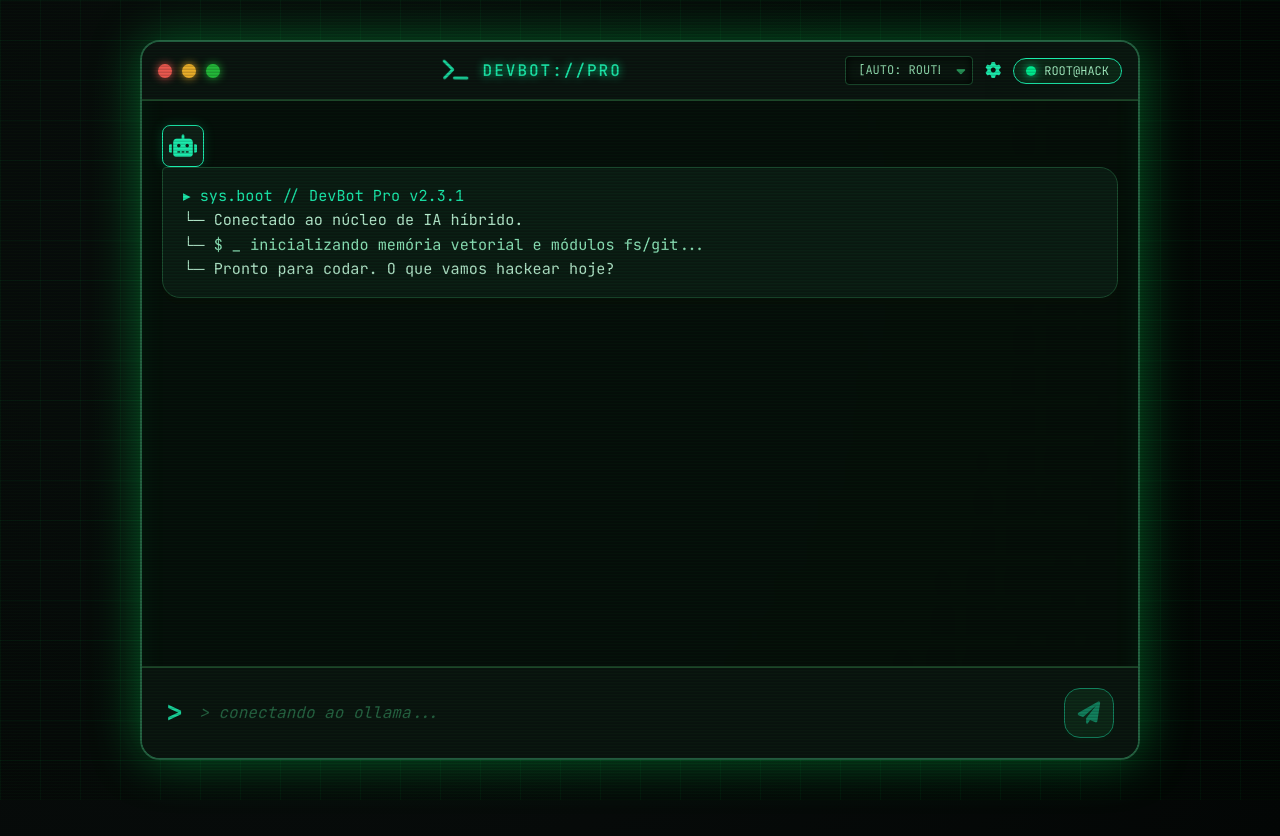
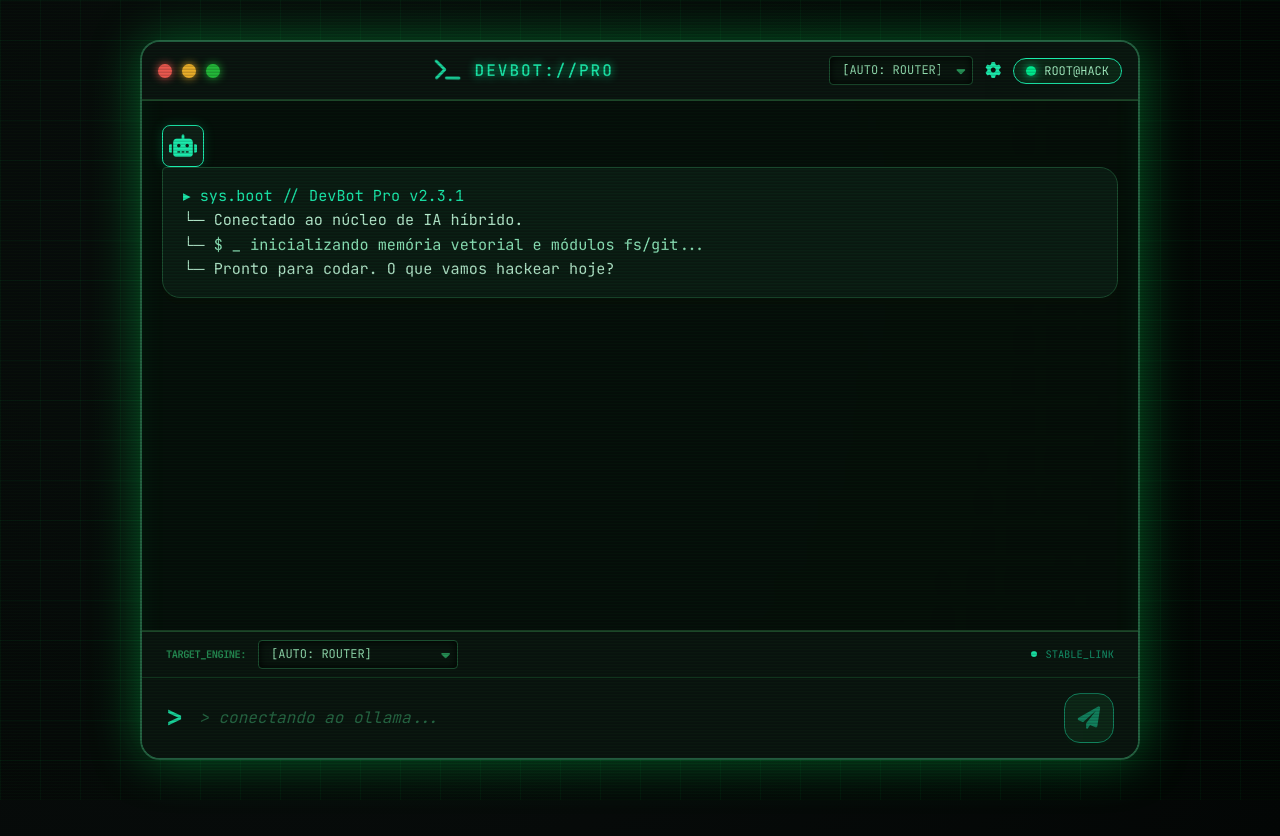
Before and after one commit to luiscastropess-del/DevBot, a Next.js app: page / in a window 1280 px wide. Shown: the top 836 px of the page. Built offline with nearby package versions, Linux system fonts and the light colour scheme.

Commit message:
feat: Add model selection to chat input
Introduces a `ModelSelector` component to the chat interface, allowing users to choose between different AI models. This change enhances flexibility and user control over the AI's behavior.

```diff
--- a/app/page.tsx
+++ b/app/page.tsx
@@ -87,7 +87,7 @@ export default function ChatPage() {
           </div>
 
           <div className="flex items-center gap-3 z-10">
-            <div className="hidden md:block w-32">
+            <div className="w-28 sm:w-36">
                 <ModelSelector value={forceModel} onChange={setForceModel} />
             </div>
             <button
@@ -97,7 +97,7 @@ export default function ChatPage() {
             >
                <i className="fas fa-cog"></i>
             </button>
-            <div className="bg-[#0e2b1a] px-3 py-1 rounded-[30px] border border-[#1effbc] text-[#b0ffd0] text-xs flex items-center gap-2 hidden md:flex">
+            <div className="bg-[#0e2b1a] px-3 py-1 rounded-[30px] border border-[#1effbc] text-[#b0ffd0] text-xs items-center gap-2 hidden lg:flex">
               <span className="w-[10px] h-[10px] bg-[#00ff9d] rounded-full shadow-[0_0_10px_#00ff9d] blink-led"></span>
               <span>ROOT@HACK</span>
             </div>
@@ -128,7 +128,12 @@ export default function ChatPage() {
 
         {/* Input Hacker Component */}
         <div className="z-10">
-           <ChatInput onSend={handleSend} isLoading={isLoading} />
+           <ChatInput
+             onSend={handleSend}
+             isLoading={isLoading}
+             selectedModel={forceModel}
+             onModelChange={setForceModel}
+           />
         </div>
       </div>
 
--- a/components/ChatInput.tsx
+++ b/components/ChatInput.tsx
@@ -2,9 +2,13 @@
 
 import React, { useState, FormEvent, useRef, useEffect } from 'react';
 
+import { ModelSelector } from './ModelSelector';
+
 interface ChatInputProps {
   onSend: (message: string) => void;
   isLoading: boolean;
+  selectedModel: string;
+  onModelChange: (val: string) => void;
 }
 
 const placeholders = [
@@ -14,7 +18,7 @@ const placeholders = [
   '> invadir mainframe...'
 ];
 
-export function ChatInput({ onSend, isLoading }: ChatInputProps) {
+export function ChatInput({ onSend, isLoading, selectedModel, onModelChange }: ChatInputProps) {
   const [input, setInput] = useState('');
   const [placeholderIdx, setPlaceholderIdx] = useState(0);
   const textareaRef = useRef<HTMLTextAreaElement>(null);
@@ -49,7 +53,20 @@ export function ChatInput({ onSend, isLoading }: ChatInputProps) {
   }, [input]);
 
   return (
-    <form onSubmit={handleSubmit} className="px-[24px] py-[20px] bg-[#0b1711] border-t-[2px] border-[#1f4a2c] flex gap-[16px] items-center rounded-b-[12px] md:rounded-b-[18px]">
+    <div className="bg-[#0b1711] border-t-[2px] border-[#1f4a2c] flex flex-col rounded-b-[12px] md:rounded-b-[18px]">
+       {/* Inline Mini-Bar for Model Selection 'in-conversation' */}
+       <div className="px-6 py-2 border-b border-[#133e23] flex items-center gap-3">
+          <span className="text-[0.65rem] text-[#2a9d5e] font-bold tracking-tighter uppercase whitespace-nowrap">target_engine:</span>
+          <div className="w-full max-w-[200px]">
+             <ModelSelector value={selectedModel} onChange={onModelChange} />
+          </div>
+          <div className="ml-auto flex items-center gap-2">
+             <span className="w-1.5 h-1.5 bg-[#1effbc] rounded-full blink-led"></span>
+             <span className="text-[0.65rem] text-[#1effbc] opacity-60 font-mono">STABLE_LINK</span>
+          </div>
+       </div>
+
+       <form onSubmit={handleSubmit} className="px-[24px] py-[15px] flex gap-[16px] items-center">
           <span className="text-[#1effbc] text-[1.8rem] font-bold pulse-prompt hidden sm:block shrink-0">&gt;</span>
           <textarea
             ref={textareaRef}
@@ -70,5 +87,6 @@ export function ChatInput({ onSend, isLoading }: ChatInputProps) {
             <i className="fas fa-paper-plane"></i>
           </button>
        </form>
+    </div>
   );
 }
```
Lines whose indentation alone changed are shown as unchanged.
